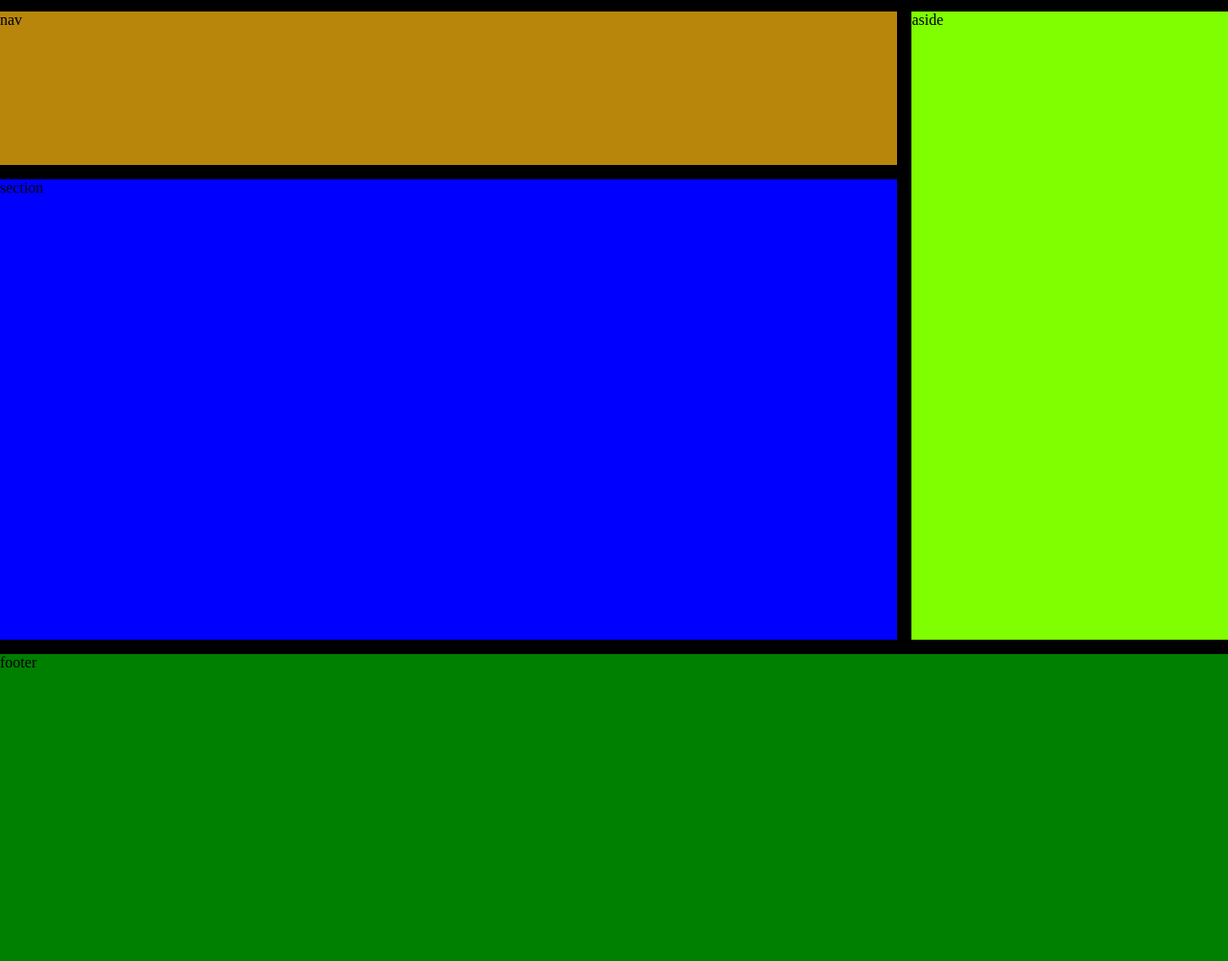
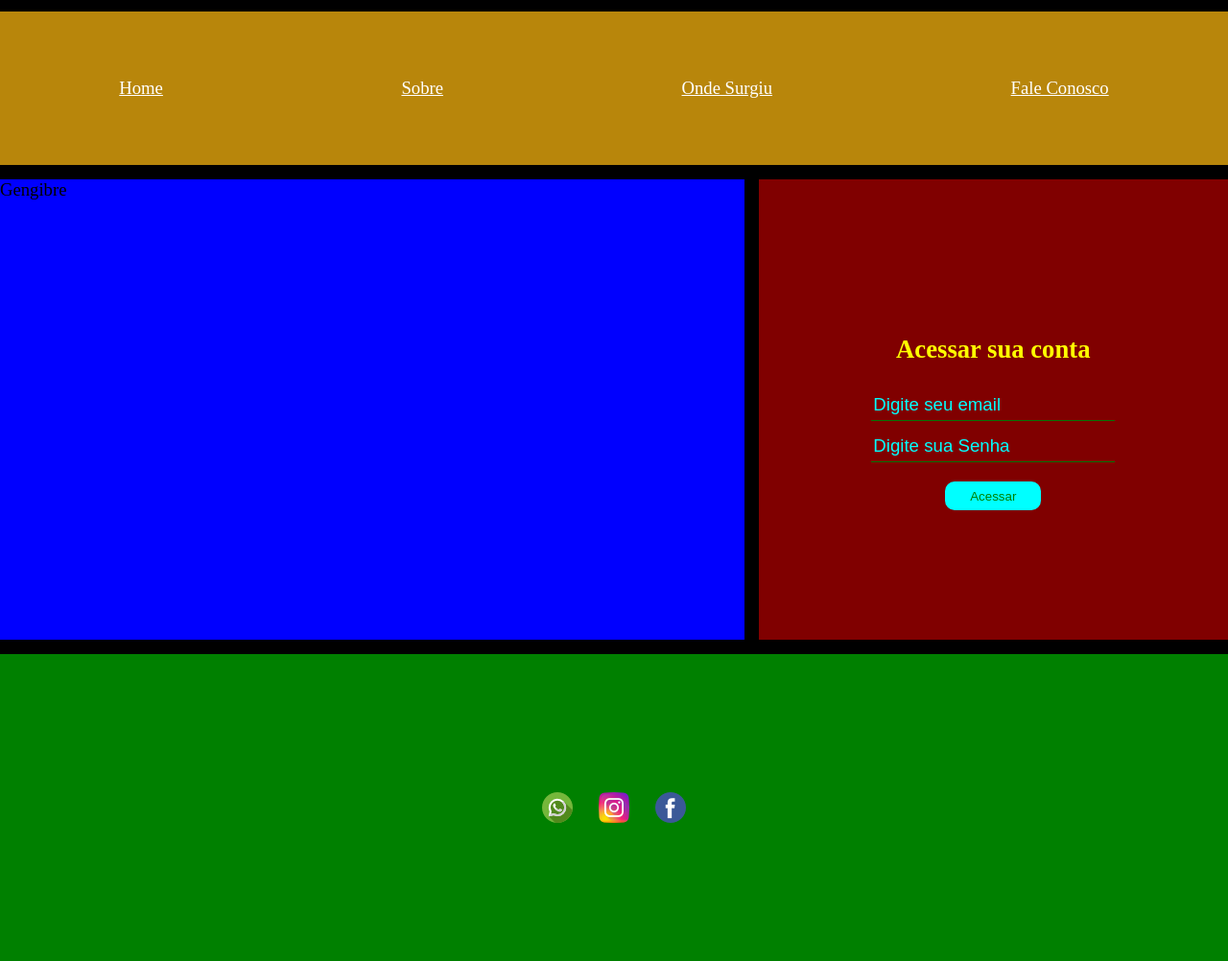
Before and after one commit to Renjiro29/204-grid, a plain HTML site: page index.html in a window 1280 px wide. Shown: the part 243-1245 px from the top of the page at 96% size. Drawn offline with Linux system fonts and the light colour scheme.

Commit message:
Adicionar display flex

```diff
--- a/index.html
+++ b/index.html
@@ -1,5 +1,6 @@
 <!DOCTYPE html>
 <html lang="pt-br">
+
 <head>
     <meta charset="UTF-8">
     <meta name="viewport" content="width=device-width, initial-scale=1.0">
@@ -7,11 +8,29 @@
     <title>Unicornio</title>
     <link rel="stylesheet" href="style.css">
 </head>
+
 <body>
-    <header>header</header>
-    <nav>nav</nav>
-    <section>section</section>
-    <aside>aside</aside>
-    <footer>footer</footer>
+    <header></header>
+    <nav>
+        <a href="">Home</a>
+        <a href="">Sobre</a>
+        <a href="">Onde Surgiu</a>
+        <a href="">Fale Conosco</a>
+    </nav>
+    <section>Gengibre</section>
+    <aside>
+        <h3>Acessar sua conta</h3>
+        <input placeholder="Digite seu email" type="Email">
+        <input placeholder="Digite sua Senha" type="Password">
+        <button>Acessar</button>
+    </aside>
+    <footer>
+        <div>
+            <img src="whatsapp.png" alt="">
+            <img src="instagram.png" alt="">
+            <img src="facebook.png" alt="">
+        </div>
+    </footer>
 </body>
+
 </html>
--- a/style.css
+++ b/style.css
@@ -2,31 +2,94 @@ body{
     margin: 0;
     display: grid;
     grid-template-areas: 'batatinha batatinha batatinha batatinha'
-                         'navbar navbar navbar aside'
+                         'navbar navbar navbar navbar'
                          'section section section aside'
                          'footer footer footer footer';
    grid-template-rows: 30vh 20vh 60vh 40vh;
    grid-gap: 15px;
-   background-color: black;
-}
-
+   background-color: black;}
 header{
     grid-area: batatinha;
-    background-color: rgb(19, 160, 160)
+    background-color: rgb(19, 160, 160);
+    display: flex;
+    align-items: center;
+    justify-content: space-around;
 }
 nav{
     grid-area: navbar;
-    background-color: darkgoldenrod
+    background-color: darkgoldenrod;
+    font-size: 14pt;
+    display: flex;
+    align-items: center;
+    justify-content: space-around;
+    font-size: 14pt;
 }
+nav a{
+    color: white;
+}
+
 section{
     grid-area: section;
-    background-color: blue
+    background-color: blue;
+    font-size: 14pt;
 }
+
 aside{
     grid-area: aside;
-    background-color: chartreuse
+    background-color: maroon;
+    display: flex;
+    flex-direction: column;
+    justify-content: center;
+    align-items: center;
+}
+
+aside h3{
+    color: yellow;
+    font-size: 20pt;
+}
+
+
+aside button{
+    margin-top: 20px;
+    width: 100px;
+    height: 30px;
+    border: none;
+    background-color: aqua;
+    color: green;
+    border-radius: 10px;
+    cursor: pointer;
+}
+aside input{
+    border: none;
+    height: 30px;
+    width: 250px;
+    border-bottom: 1px rgb(5, 116, 5) solid;
+    background-color: transparent;
+    color: limegreen;
+    font-size: 14pt;
+}
+
+aside input::placeholder{
+    font-size: 14pt;
+    color: aqua;
+}
+
+aside input:nth-child(3){
+    margin-top: 10px;
 }
 footer{
     grid-area: footer;
     background-color: green;
+    display: flex;
+    align-items: center;
+    justify-content: center;
 }
+
+footer div{
+    width: 150px;
+    height: 40px;
+    /* background-color: green; */
+    display: flex;
+    align-items: center;
+    justify-content: space-between;
+}
```
Also changed, not shown: G2_bacon_56461be8d0603.jpg (added), Saladinha-crocante-blog-da-mimis-michelle-franzoni-destaque-original-e1480943217413-702x336.png (added), batatinha.jpg (added), csm_peixes_atum_2_CREDITO_Georgina_Maynart_24bca105db.jpg (added), facebook.png (added), gengibre-42680.jpg (added), instagram.png (added), whatsapp.png (added).
